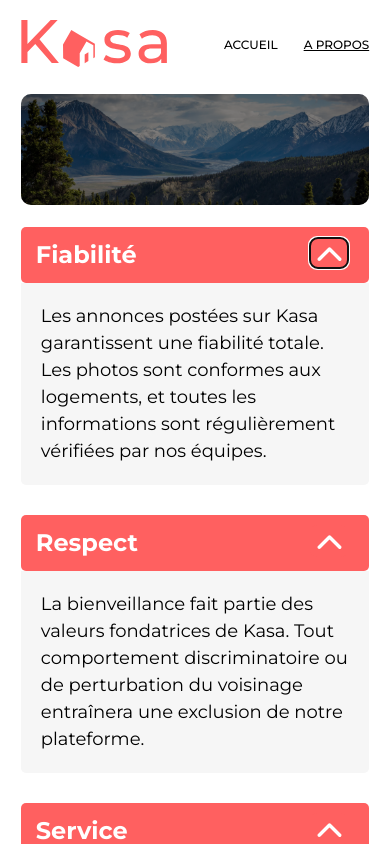
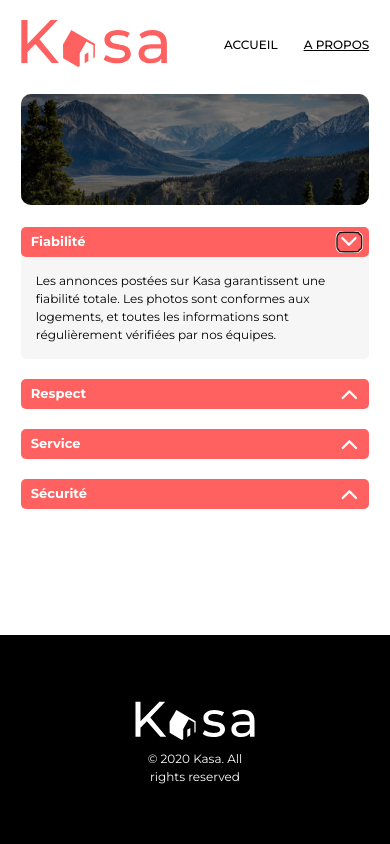
Before and after one commit to Rizzi66/Projet5_React, a React (Vite) app: page /about in a window 390 px wide. Both pictures are taken after a click on the button 329 px from the left and 253 px from the top of the page. Shown: the top 844 px of the page. Built offline with nearby package versions, Linux system fonts and the light colour scheme.

Commit message:
Finalisation dropdown transition + responsive

```diff
--- a/src/components/Banner/index.scss
+++ b/src/components/Banner/index.scss
@@ -14,7 +14,7 @@ $radius-card-min: 10px;
         z-index: 2;
         border-radius: $radius-card;
         background-color: rgba(0, 0, 0, 0.5);
-        box-shadow: 0px 5px 5px rgba(0, 0, 0, 0.2);
+        box-shadow: 0px 4px 4px rgba(0, 0, 0, 0.2);
     }
     &__image {
         width: 100%;
--- a/src/components/Dropdown/index.jsx
+++ b/src/components/Dropdown/index.jsx
@@ -1,19 +1,28 @@
 import './index.scss'
+import { useState } from 'react'
 import Arrow from '../../assets/arrow_dropdown.svg'
 
+
 function Dropdown({ title, description }) {
+  const [open, setOpen] = useState(false)
 
+  function openContent() {
+    open ? setOpen(false) : setOpen(true)
+  }
+
+  const classContent = `${open ? 'dropdown__content dropdown__content--open' : 'dropdown__content'}`
+  const classButton = `${open ? 'dropdown__button dropdown__button--open' : 'dropdown__button'}`
 
   return (
     <div className='dropdown'>
       <div className='dropdown__menu'>
           <h2 className='dropdown__title'>{title}</h2>
-            <button className='dropdown__button' /*onClick={handleClick}*/ >
+          <button className={classButton} onClick={openContent} >
             <img src={Arrow} />
           </button>
       </div>
       {Array.isArray(description) ? (
-          <div className="dropdown__content">
+        <div className={classContent}>
           {description.map((element, index) => {
             return (
               <p key={`${element}-${index}`}>{element}</p>
@@ -21,7 +30,7 @@ function Dropdown({ title, description }) {
           })}
         </div>
       ) : (
-          <p className="dropdown__content">{description}</p>
+        <p className={classContent}>{description}</p>
       )}
     </div>
   )
--- a/src/components/Dropdown/index.scss
+++ b/src/components/Dropdown/index.scss
@@ -7,19 +7,37 @@
     bottom: 0px;
 }
 
+$height-menu: 52px;
+$height-menu-min: 30px;
+
 $padding-content: 20px;
+$padding-content-min: 15px;
+
+$padding-menu-right: 20px;
+$padding-menu-right-min: 10px;
+$padding-menu-left: 15px;
+$padding-menu-left-min: 10px;
+
+
+
 
 .dropdown {
+    overflow: hidden;
+    position: relative;
     margin-bottom: 30px;
-    max-width: 1023px;
-   // overflow: hidden;
-   // position: relative;
+    width: 100%;
+    min-height: $height-menu;
     &__menu {
         background-color: $main-color;
         display: flex;
         justify-content: space-between;
-        padding: 10px 20px 10px 15px;
+        align-items: center;
+        height: $height-menu;
+        padding: 0 $padding-menu-right 0 $padding-menu-left;
         border-radius: 5px;
+        position: absolute;
+        width: calc(100% - $padding-menu-right - $padding-menu-left);
+        z-index: 2;
         .dropdown__title {
             font-size: $font-size-24;
             font-weight: $font-weight-bold;
@@ -33,18 +51,60 @@ $padding-content: 20px;
             display: flex;
             justify-content: center;
             align-items: center;
+            transform: rotate(0deg) scale(1);
+            transition: transform 300ms;
+            &--open {
+                transform: rotate(-180deg) scale(1);
+            }
         }
     }
     &__content {
+        max-height: 0px;
         background-color: darken($background-color, 3.5%);
-        margin: 0;
         padding: $padding-content;
         font-size: $font-size-18;
         font-weight: $font-weight-light;
         border-radius: 0 0 5px 5px;
-        height: calc(100% - 56px - calc($padding-content*2));
-        & p {
-            margin: 0;
+        transform: translateY(-200%);
+        opacity: 0;
+        transition: all 400ms ;
+        &::before {
+            content: "";
+            display: block;
+            padding-top: $height-menu;
+        }
+        &--open {
+            transform: translateY(0);
+            opacity: 1;
+            max-height: 500px;
+        }
+    }
+    @media all and (max-width: 599px) {
+        min-height: $height-menu-min;
+        margin-bottom: 20px;
+        &__menu {
+            height: $height-menu-min;
+            padding: 0 0 0 $padding-menu-left-min;
+            width: calc(100% - $padding-menu-left-min);
+            .dropdown__title {
+                font-size: $font-size-13!important;
+            }
+            .dropdown__button {
+                height: 24px;
+                width: 24px;
+                transform: rotate(0deg) scale(0.65);
+                &--open {
+                    transform: rotate(-180deg) scale(0.65);
+                }
+
+            }
+        }
+        &__content {
+            font-size: $font-size-12;
+            padding: $padding-content-min;
+            &::before {
+                padding-top: $height-menu-min;
+            }
         }
     }
 }
--- a/src/pages/About/index.scss
+++ b/src/pages/About/index.scss
@@ -4,4 +4,7 @@
     display: flex;
     flex-direction: column;
     align-items: center;
+    .dropdown {
+        max-width: 1023px;
+    }
 }
--- a/src/pages/Accommodation/index.scss
+++ b/src/pages/Accommodation/index.scss
@@ -23,8 +23,12 @@
         display: flex;
         justify-content: space-between;
         width: 100%;
-        & > div {
+        .dropdown {
             width: 46.936%;
+            .dropdown__title {
+                font-size: $font-size-18;
+
+            }
         }
     }
 }
--- a/src/variables.scss
+++ b/src/variables.scss
@@ -11,6 +11,7 @@ $filter-main-color: invert(51%) sepia(77%) saturate(1548%) hue-rotate(324deg) br
 $main-font: 'Montserrat';
 $font-size-10: 10px;
 $font-size-12: 12px;
+$font-size-13: 13px;
 $font-size-14: 14px;
 $font-size-18: 18px;
 $font-size-24: 24px;
```
Also changed, not shown: 2 other files (tests, documents, lock files or other folders). Lines whose indentation alone changed are shown as unchanged.
